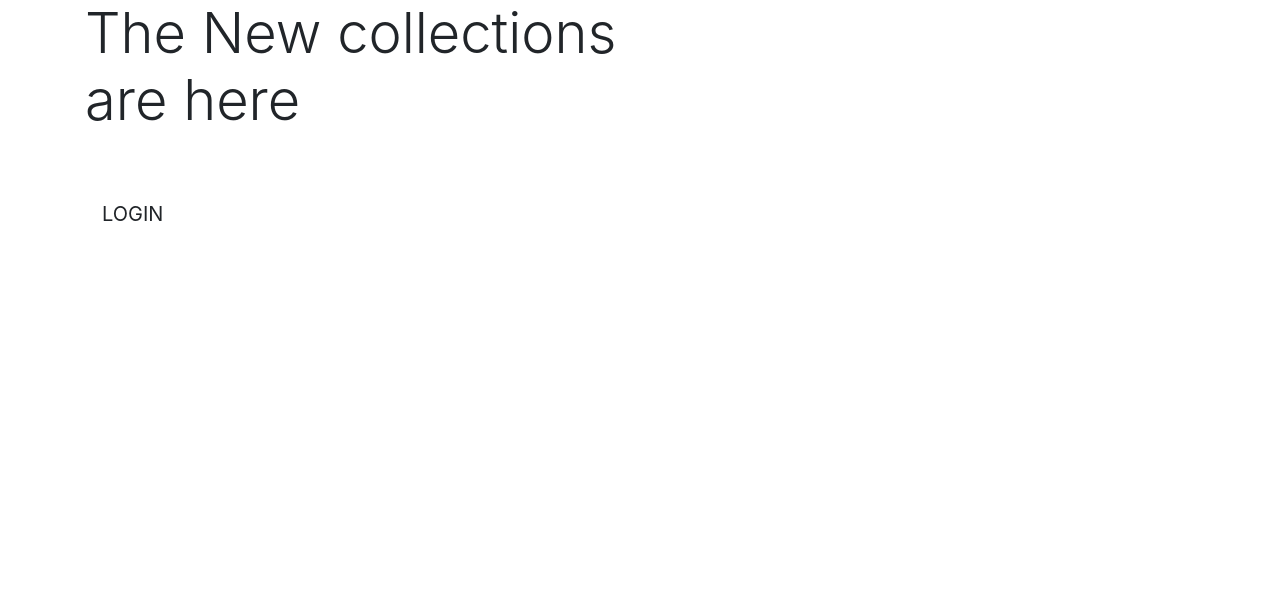
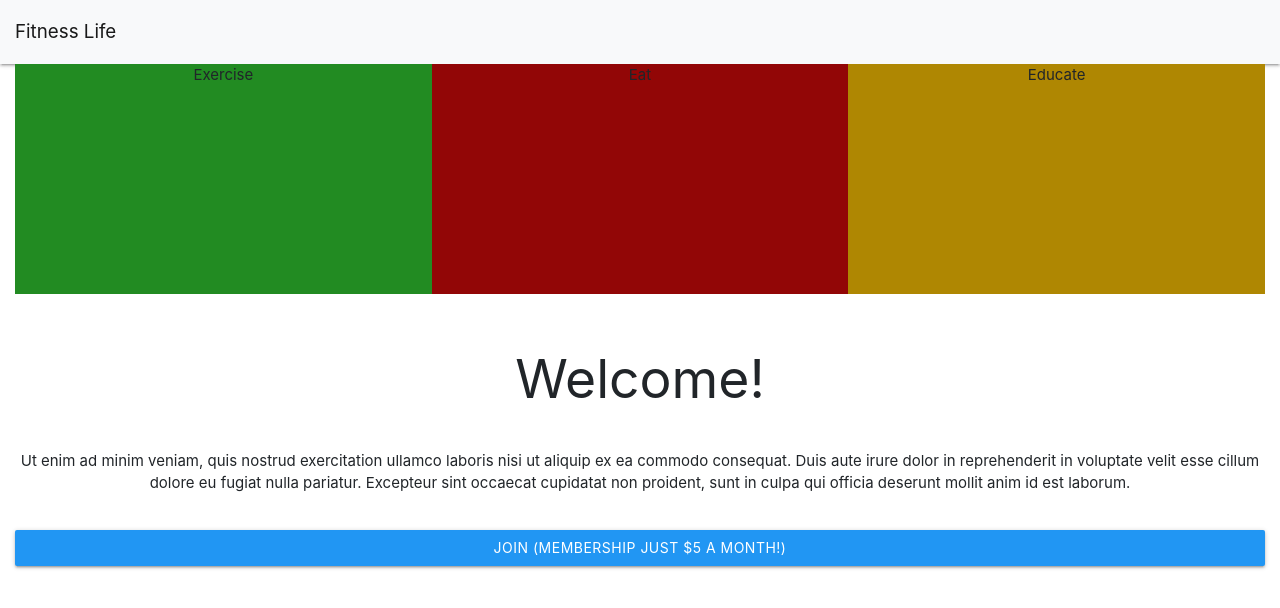
Before and after one commit to NickSpriggs/fitness_milestone, a Django app: template home/templates/home/index.html in a window 1280 px wide. Shown: the top 608 px of the page. Run offline with Django 3.2, Linux system fonts and the light colour scheme; the template is opened without the code that fills it, so the values that code supplies are empty; some libraries are stand-ins or nearby versions.

Commit message:
Home page layout

```diff
--- a/home/templates/home/index.html
+++ b/home/templates/home/index.html
@@ -2,26 +2,29 @@
 {% load static %}
 
 {% block page_header %}
-    <div class="container header-container">
-        <div class="row">
-            <div class="col"></div>
+
+{% endblock %}
+
+{% block content %}
+    <div class="container w-100">
+        <div class="row justify-content-center text-center">
+            <div class="col-4" style="height: 230px; background-color: forestgreen;">Exercise</div>
+            <div class="col-4" style="height: 230px; background-color: rgb(146, 6, 6);">Eat</div>
+            <div class="col-4" style="height: 230px; background-color: rgb(175, 135, 2);">Educate</div>
+        </div>
+        <div class="row justify-content-center text-center">
+            <h2>Welcome!</h2>
+        </div>
+        <div class="row text-center">
+            <p>Ut enim ad minim veniam, quis nostrud exercitation ullamco laboris nisi
+            ut aliquip ex ea commodo consequat. Duis aute irure dolor in reprehenderit
+            in voluptate velit esse cillum dolore eu fugiat nulla pariatur. Excepteur sint
+            occaecat cupidatat non proident, sunt in culpa qui officia deserunt mollit anim
+            id est laborum.
+            </p>
+        </div>
+        <div class="row justify-content-center">
+            <a href="" class="btn btn-primary btn-lg btn-block blue">Join (Membership just $5 a month!)</a>
         </div>
     </div>
 {% endblock %}
-
-{% block content %}
-    <div class="container h-100">
-        <div class="row h-100">
-            <div class="col-7 col-md-6 my-auto">
-                <h1 class="display-4 logo-font text-black">
-                    The New collections are here
-                </h1>
-                <div class="my-5">
-                    <h1>
-                        <a href="" class="shop-now-button btn btn-lg rounded-0 text-uppercase py-3">Login</a>
-                    </h1>
-                </div>
-            </div>
-        </div>
-    </div>
-{% endblock %}
--- a/templates/base.html
+++ b/templates/base.html
@@ -5,7 +5,6 @@
   <head>
 
     {% block meta %}
-    <!-- Required meta tags -->
         <meta http-equiv="X-UA-Compatible" content="ie=edge">
         <meta charset="utf-8">
         <meta name="viewport" content="width=device-width, initial-scale=1, shrink-to-fit=no">
@@ -15,19 +14,19 @@
     {% endblock %}
 
     {% block corecss %}
-    <!-- Bootstrap CSS -->
+        <link rel="stylesheet" href="https://cdnjs.cloudflare.com/ajax/libs/font-awesome/5.15.3/css/all.min.css"
+        integrity="sha512-iBBXm8fW90+nuLcSKlbmrPcLa0OT92xO1BIsZ+ywDWZCvqsWgccV3gFoRBv0z+8dLJgyAHIhR35VZc2oM/gI1w==" crossorigin="anonymous" type="text/css" />
         <link rel="stylesheet" href="https://stackpath.bootstrapcdn.com/bootstrap/4.4.1/css/bootstrap.min.css" integrity="sha384-Vkoo8x4CGsO3+Hhxv8T/Q5PaXtkKtu6ug5TOeNV6gBiFeWPGFN9MuhOf23Q9Ifjh" crossorigin="anonymous">
+        <link rel="stylesheet" href="https://cdnjs.cloudflare.com/ajax/libs/materialize/1.0.0/css/materialize.min.css" type="text/css">
     {% endblock %}
 
     {% block extra_css %}
     {% endblock %}
 
     {% block corejs %}
-    <!-- Optional JavaScript -->
-    <!-- jQuery first, then Popper.js, then Bootstrap JS -->
-    <script src="https://code.jquery.com/jquery-3.4.1.slim.min.js" integrity="sha384-J6qa4849blE2+poT4WnyKhv5vZF5SrPo0iEjwBvKU7imGFAV0wwj1yYfoRSJoZ+n" crossorigin="anonymous"></script>
-    <script src="https://cdn.jsdelivr.net/npm/popper.js@1.16.0/dist/umd/popper.min.js" integrity="sha384-Q6E9RHvbIyZFJoft+2mJbHaEWldlvI9IOYy5n3zV9zzTtmI3UksdQRVvoxMfooAo" crossorigin="anonymous"></script>
-    <script src="https://stackpath.bootstrapcdn.com/bootstrap/4.4.1/js/bootstrap.min.js" integrity="sha384-wfSDF2E50Y2D1uUdj0O3uMBJnjuUD4Ih7YwaYd1iqfktj0Uod8GCExl3Og8ifwB6" crossorigin="anonymous"></script>
+        <script src="https://code.jquery.com/jquery-3.4.1.slim.min.js" integrity="sha384-J6qa4849blE2+poT4WnyKhv5vZF5SrPo0iEjwBvKU7imGFAV0wwj1yYfoRSJoZ+n" crossorigin="anonymous"></script>
+        <script src="https://cdn.jsdelivr.net/npm/popper.js@1.16.0/dist/umd/popper.min.js" integrity="sha384-Q6E9RHvbIyZFJoft+2mJbHaEWldlvI9IOYy5n3zV9zzTtmI3UksdQRVvoxMfooAo" crossorigin="anonymous"></script>
+        <script src="https://stackpath.bootstrapcdn.com/bootstrap/4.4.1/js/bootstrap.min.js" integrity="sha384-wfSDF2E50Y2D1uUdj0O3uMBJnjuUD4Ih7YwaYd1iqfktj0Uod8GCExl3Og8ifwB6" crossorigin="anonymous"></script>
     {% endblock %}
 
     {% block extra_js %}
@@ -36,14 +35,15 @@
     <title>Fitness Life</title>
   </head>
   <body>
-      <header class="container-fluid fixed-top"></header>
+    <header>
+        <nav class="navbar navbar-expand navbar-light bg-light">
+            <a class="navbar-brand" href="#">Fitness Life</a>
+        </nav>
+      </header>
 
     {% if messages %}
-      <div class="message-container"></div>
+        <div class="message-container"></div>
     {% endif %}
-
-    {% block page_header %}
-    {% endblock %}
 
     {% block content %}
     {% endblock %}
@@ -51,5 +51,6 @@
     {% block postloadjs %}
     {% endblock %}
 
+
   </body>
 </html>
```
